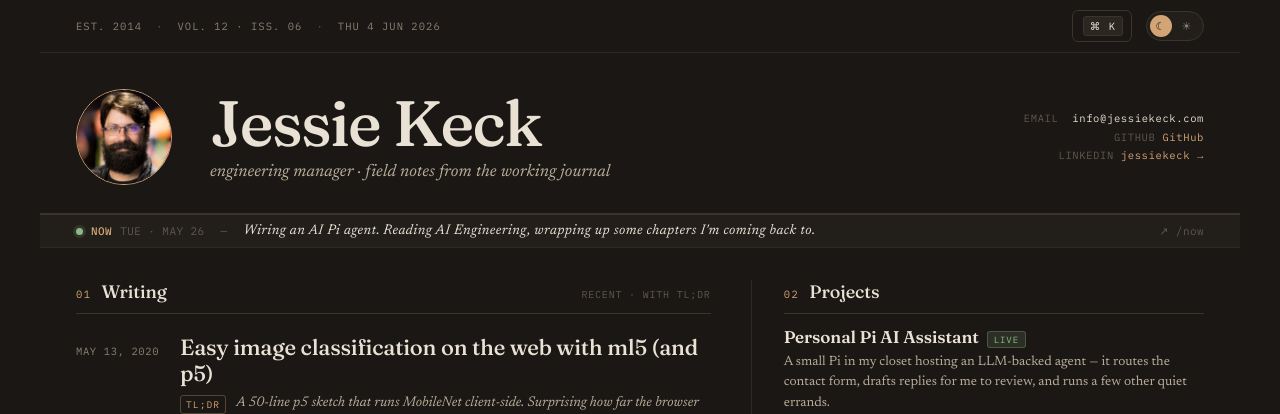
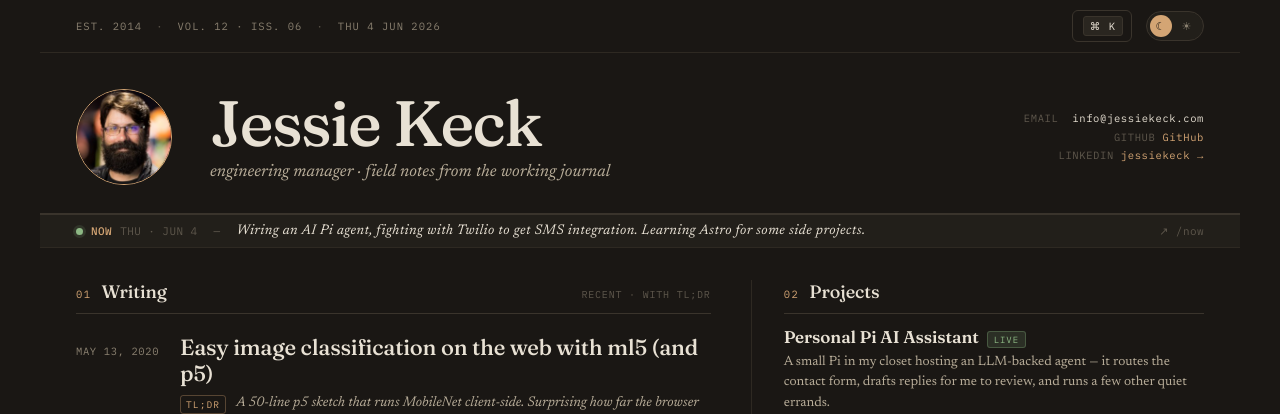
Before and after one commit to jkeck/jkeck.github.io, a Jekyll site: the page built from index.html, in a window 1280 px wide. Shown: the top 414 px of the page. Built offline with Jekyll 4.4.1, drawn with Linux system fonts in a browser that asks for light colours.

Commit message:
Small update to now content

```diff
--- a/_data/now.yml
+++ b/_data/now.yml
@@ -1,9 +1,9 @@
 # Feeds the home page ticker — keep this short
-blurb: "Wiring an AI Pi agent. Reading AI Engineering, wrapping up some chapters I'm coming back to."
-date: "TUE · MAY 26"
+blurb: "Wiring an AI Pi agent, fighting with Twilio to get SMS integration. Learning Astro for some side projects."
+date: "THU · JUN 4"
 
 # Now page content — edit sections below to update
-updated: "May 26, 2026"
+updated: "Jun 4, 2026"
 
 work: >
   Engineering manager at Ontra, leading a team building legal technology.
@@ -11,10 +11,10 @@ work: >
 
 building:
   - name: "AI Pi agent"
-    notes: "Wiring a Raspberry Pi with an LLM agent layer, AI-Assistant, home dashboards, and interactive feedback loops."
+    notes: "Wiring a Raspberry Pi with an LLM agent layer, AI-Assistant, home dashboards, and improving via feedback loops."
 
 watching_reading:
-  - title: "Jury Duty (Company Retreat)"
+  - title: "Your Friends & Neighbors"
     type: show
   - title: "AI Engineering"
     type: book
```
